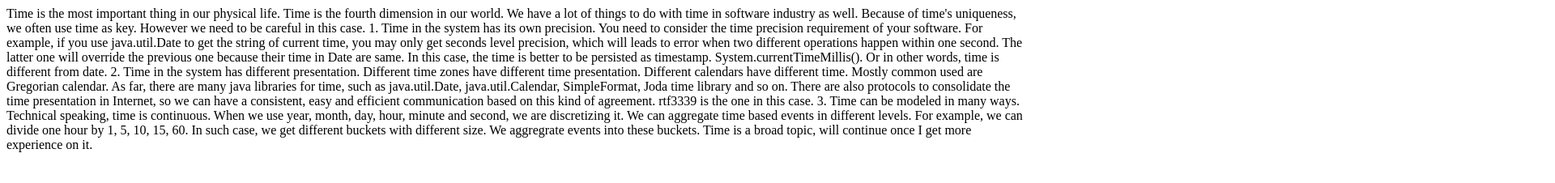
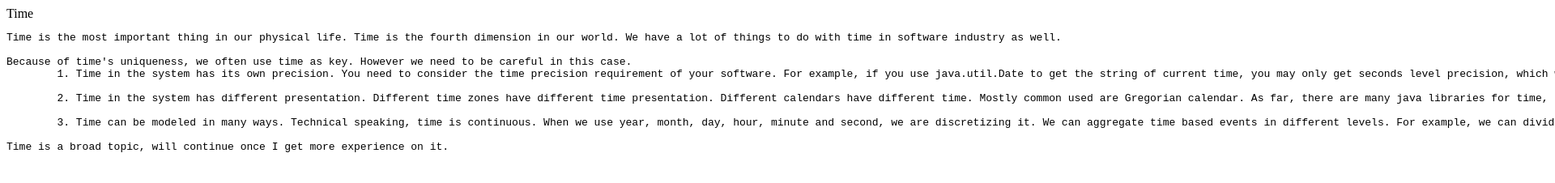
Before and after one commit to yliu9x/yliu9x.github.io, a plain HTML site: page time.html in a window 1280 px wide. Shown: the top 226 px of the page at 81% size, 1920 px wide, since content can reach past the window. Drawn offline with Linux system fonts and the light colour scheme.

Commit message:
add format for time.html

```diff
--- a/time.html
+++ b/time.html
@@ -1,3 +1,6 @@
+<html>
+    <head>Time</head>
+    <body><pre>
 Time is the most important thing in our physical life. Time is the fourth dimension in our world. We have a lot of things to do with time in software industry as well.
 
 Because of time's uniqueness, we often use time as key. However we need to be careful in this case.
@@ -8,3 +11,5 @@ Because of time's uniqueness, we often use time as key. However we need to be ca
 	3. Time can be modeled in many ways. Technical speaking, time is continuous. When we use year, month, day, hour, minute and second, we are discretizing it. We can aggregate time based events in different levels. For example, we can divide one hour by 1, 5, 10, 15, 60. In such case, we get different buckets with different size. We aggregrate events into these buckets.
 
 Time is a broad topic, will continue once I get more experience on it.
+    </pre></body>
+</html>
```
